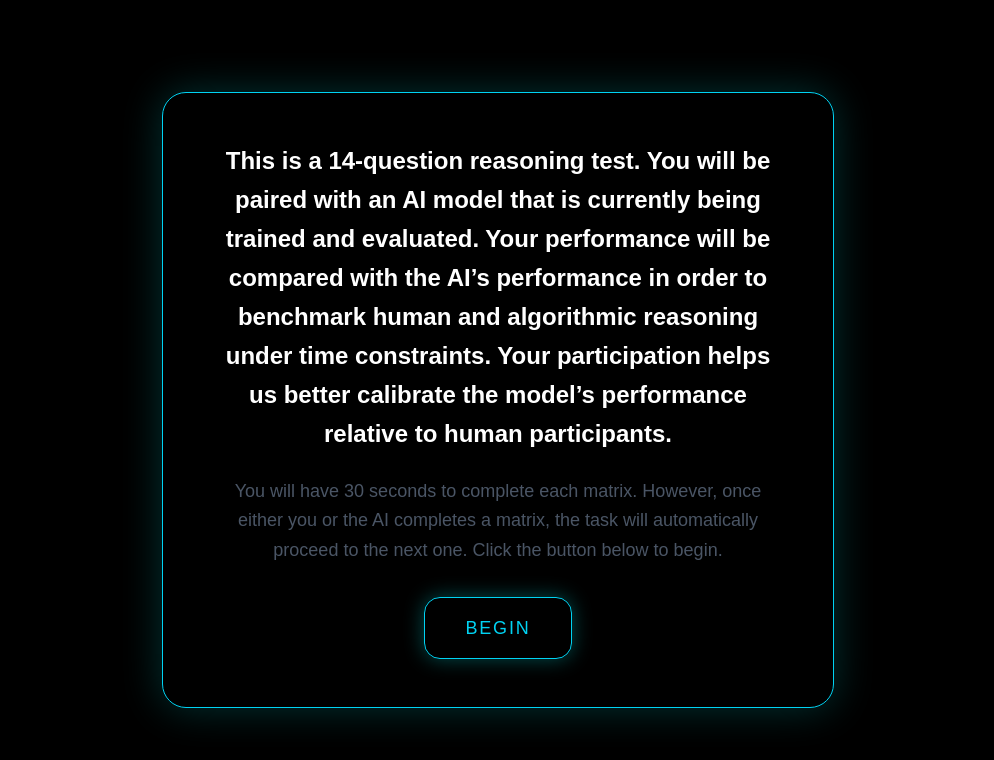
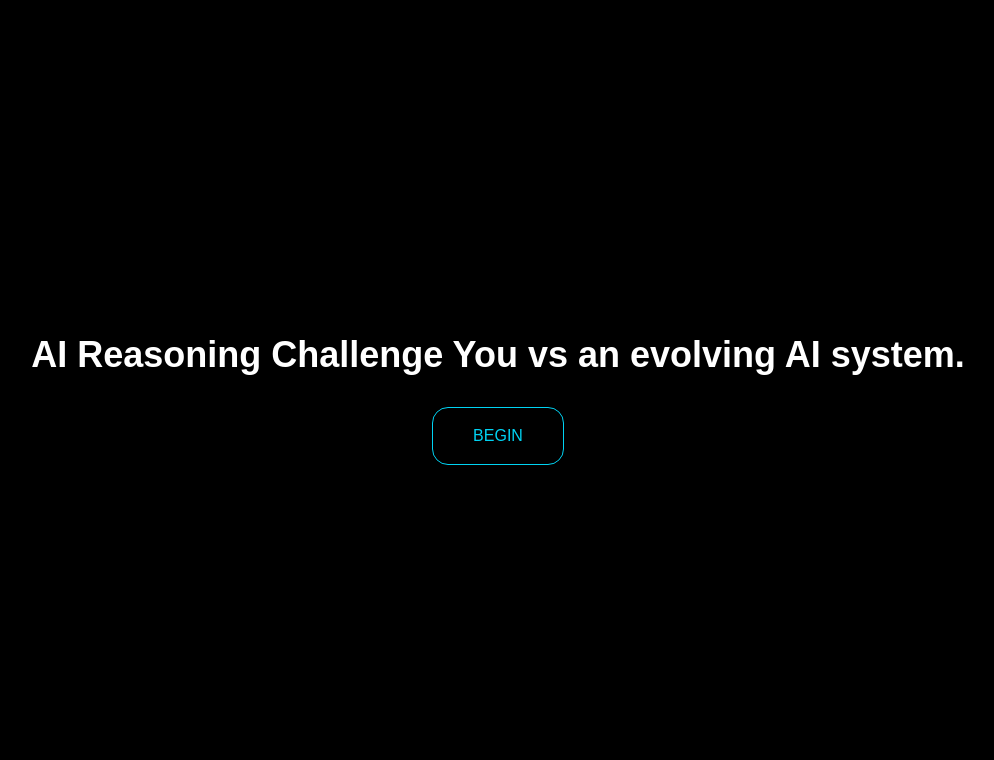
Before and after one commit to JiyeSun/compexp, a Next.js app: page / in a window 1280 px wide. Shown: the top 760 px of the page, without its empty margins (142-1136 px from the left). Built offline with nearby package versions, Linux system fonts and the light colour scheme.

Commit message:
Update page.tsx

```diff
--- a/app/page.tsx
+++ b/app/page.tsx
@@ -32,6 +32,7 @@ export default function Home() {
   const [selectedIndex, setSelectedIndex] = useState<number | null>(null);
   const [showWrongMark, setShowWrongMark] = useState<boolean>(false);
   const [aiAnswerIndex, setAiAnswerIndex] = useState<number | null>(null);
+  const [showCover, setShowCover] = useState(true);
 
 
   useEffect(() => {
@@ -144,7 +145,26 @@ export default function Home() {
     }
   }, 1500);
 }
+  if (showCover) {
+    return (
+      <div className="min-h-screen bg-black flex items-center justify-center">
+        <div className="text-white text-center">
+          <h1 className="text-4xl font-bold mb-8">
+            AI Reasoning Challenge
+            You vs an evolving AI system.
+          </h1>
 
+          <button
+            onClick={() => setShowCover(false)}
+            className="px-10 py-4 border border-cyan-400 text-cyan-400 rounded-2xl
+            hover:bg-cyan-400 hover:text-black transition"
+          >
+            BEGIN
+          </button>
+        </div>
+      </div>
+    );
+  }
   if (!started) {
     return (
       <div className="min-h-screen bg-black flex items-center justify-center px-6">
@@ -163,16 +183,18 @@ export default function Home() {
           {/* System Label */}
           {/* Title */}
           <h1 className="text-2xl md:text-2xl font-semibold mb-6 leading-relaxed max-w-2xl mx-auto">
-            This is a 14-question reasoning test.
-            You will be paired with an AI model that is currently being trained and evaluated.
-            Your performance will be compared with the AI’s performance in order to benchmark human and algorithmic reasoning under time constraints.
-            Your participation helps us better calibrate the model’s performance relative to human participants.
+            14 Challenges.
+            You vs AI.
+
+            ⏱ 30 seconds per question
+            ⚔️ First to answer moves on
+            🧠 Beat the AI. Prove your reasoning.
+
+            Are you ready?
           </h1>
 
           {/* Description */}
           <p className="text-gray-600 leading-relaxed mb-8 text-lg max-w-xl mx-auto">
-            You will have 30 seconds to complete each matrix. However, once either you or the AI completes a matrix, the task will automatically proceed to the next one.
-            Click the button below to begin.
           </p>
 
           {/* Begin Button */}
@@ -196,7 +218,7 @@ export default function Home() {
               transition-all duration-300
             "
           >
-            BEGIN
+            READY!
           </button>
 
         </div>
```
